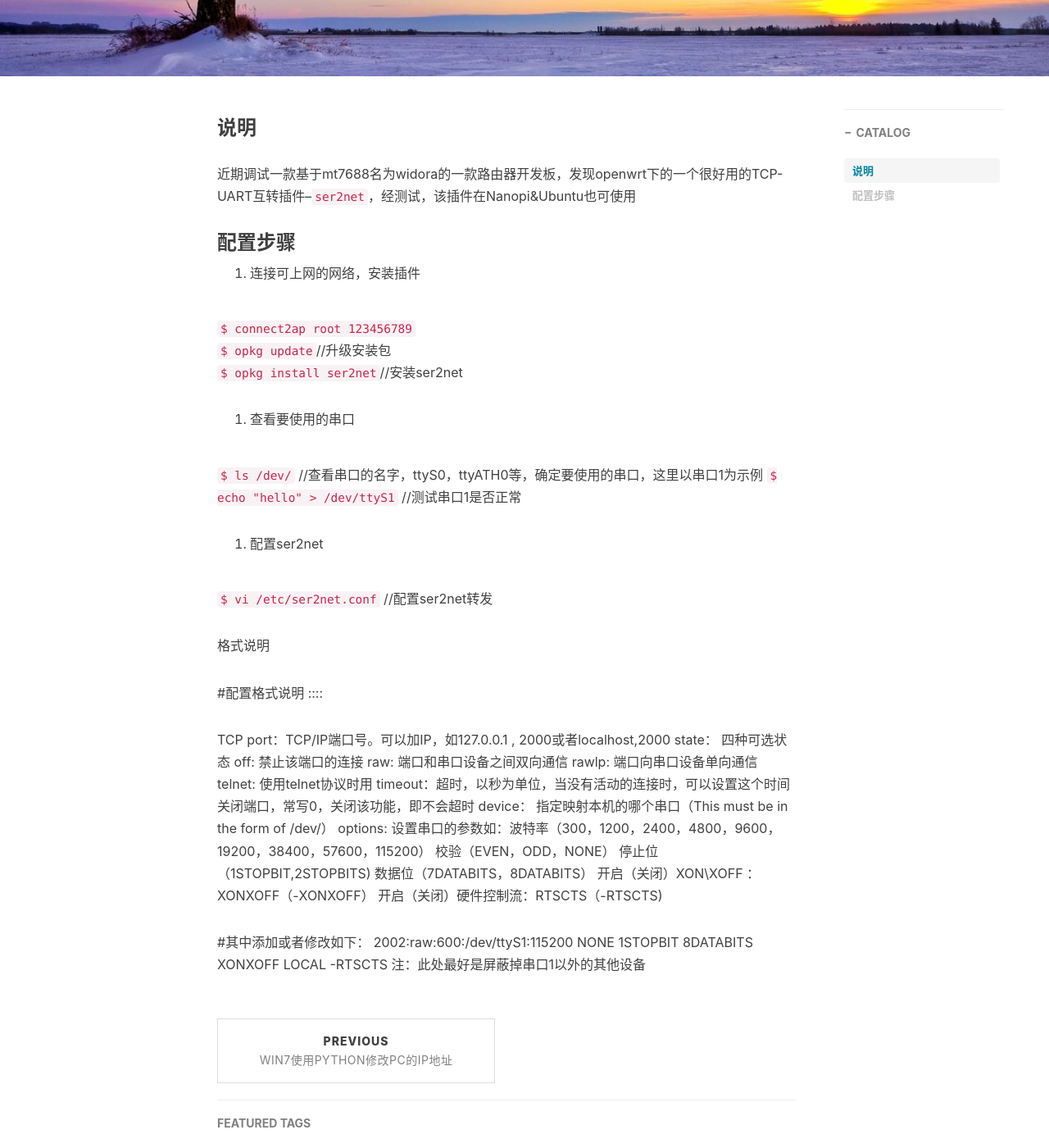
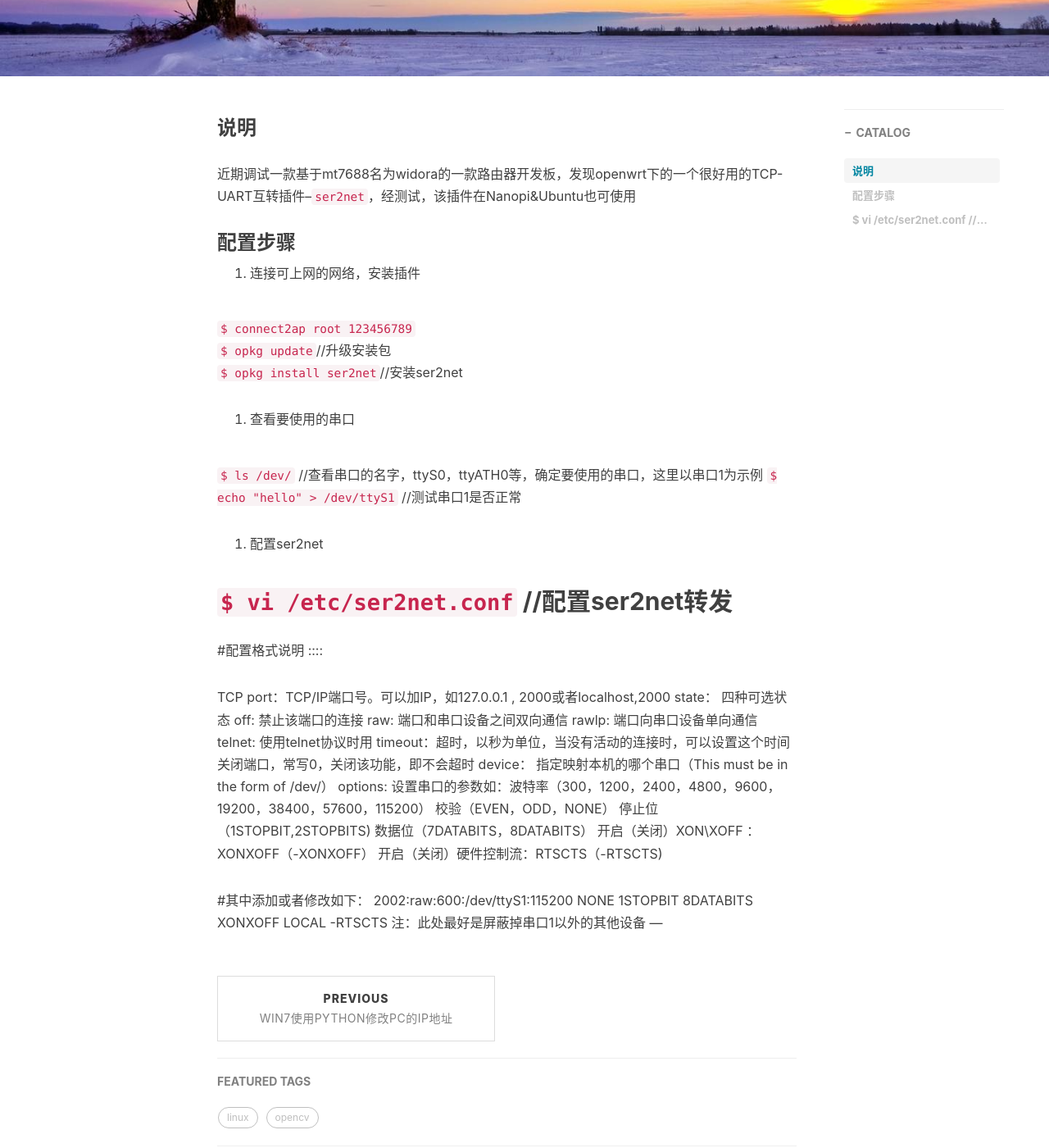
Before and after one commit to Lmonologue/baymax.github.io, a Jekyll site: the page built from _posts/2017-05-23-widora配置ser2net服务.md, in a window 1280 px wide and 1400 px high, scrolled down 430 px. Shown: the whole window at 82% size. Built offline with Jekyll 4.4.1, drawn with Linux system fonts in a browser that asks for light colours; nearby versions of some CDN libraries; comment, search, counter and statistics services are not loaded.

Commit message:
Update 2017-05-23-widora配置ser2net服务.md

```diff
--- a/_posts/2017-05-23-widora配置ser2net服务.md
+++ b/_posts/2017-05-23-widora配置ser2net服务.md
@@ -30,9 +30,7 @@
 3. 配置ser2net
 
 `$ vi /etc/ser2net.conf`  //配置ser2net转发
-
-格式说明
-
+---
 #配置格式说明
 	<TCP port>:<state>:<timeout>:<device>:<options>
 
@@ -54,3 +52,4 @@
 #其中添加或者修改如下：
 2002:raw:600:/dev/ttyS1:115200 NONE 1STOPBIT 8DATABITS XONXOFF LOCAL -RTSCTS
 注：此处最好是屏蔽掉串口1以外的其他设备
+---
```
